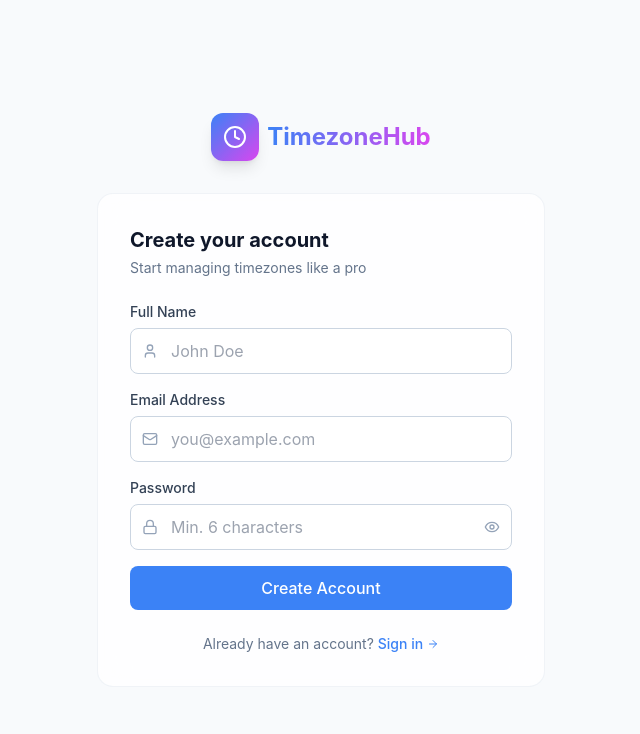
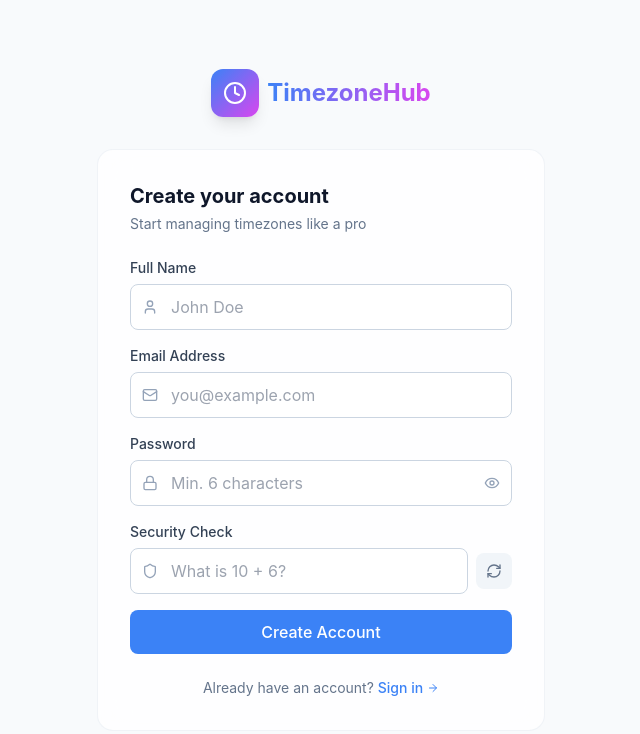
Before and after one commit to rmageshkumar/timezonehub, a Next.js app: page /auth/register in a window 1280 px wide. Shown: the top 734 px of the page, without its empty margins (319-959 px from the left). Built offline with nearby package versions, Linux system fonts and the light colour scheme; no server answers; the database is empty.

Commit message:
Add math captcha to registration page

```diff
--- /dev/null
+++ b/src/app/api/auth/captcha/route.ts
@@ -0,0 +1,48 @@
+import { NextResponse } from "next/server";
+import crypto from "crypto";
+
+function generateMathCaptcha(): { question: string; answer: number } {
+  const ops = ["+", "-", "×"];
+  const op = ops[Math.floor(Math.random() * ops.length)];
+  let a: number, b: number, answer: number;
+
+  switch (op) {
+    case "+":
+      a = Math.floor(Math.random() * 20) + 1;
+      b = Math.floor(Math.random() * 20) + 1;
+      answer = a + b;
+      break;
+    case "-":
+      a = Math.floor(Math.random() * 15) + 6;
+      b = Math.floor(Math.random() * a) + 1;
+      answer = a - b;
+      break;
+    case "×":
+      a = Math.floor(Math.random() * 9) + 1;
+      b = Math.floor(Math.random() * 9) + 1;
+      answer = a * b;
+      break;
+    default:
+      a = Math.floor(Math.random() * 20) + 1;
+      b = Math.floor(Math.random() * 20) + 1;
+      answer = a + b;
+  }
+
+  return {
+    question: `What is ${a} ${op} ${b}?`,
+    answer,
+  };
+}
+
+export async function GET() {
+  const secret = process.env.AUTH_SECRET || "fallback-secret";
+  const { question, answer } = generateMathCaptcha();
+
+  // Create token: "question|answer|timestamp" signed with HMAC
+  const timestamp = Date.now();
+  const payload = `${question}|${answer}|${timestamp}`;
+  const signature = crypto.createHmac("sha256", secret).update(payload).digest("hex");
+  const token = Buffer.from(`${payload}|${signature}`).toString("base64url");
+
+  return NextResponse.json({ question, token });
+}
--- a/src/app/api/auth/register/route.ts
+++ b/src/app/api/auth/register/route.ts
@@ -1,10 +1,54 @@
 import { NextRequest, NextResponse } from "next/server";
 import { prisma } from "@/lib/prisma";
 import bcrypt from "bcryptjs";
+import crypto from "crypto";
+
+function verifyCaptcha(token: string, answer: string): boolean {
+  if (!token || !answer) return false;
+
+  // Backward-compatible fallback: simple base64 token (generated client-side on API failure)
+  if (token.length < 20) {
+    try {
+      const expected = atob(token);
+      return expected === answer.trim();
+    } catch {
+      return false;
+    }
+  }
+
+  // HMAC-signed token
+  try {
+    const decoded = Buffer.from(token, "base64url").toString("utf-8");
+    const parts = decoded.split("|");
+    if (parts.length !== 4) return false;
+
+    const [, expectedAnswer, timestampStr, signature] = parts;
+
+    // Check expiry: 10 minutes
+    const timestamp = parseInt(timestampStr, 10);
+    if (Date.now() - timestamp > 10 * 60 * 1000) return false;
+
+    // Verify HMAC
+    const payload = parts.slice(0, 3).join("|");
+    const secret = process.env.AUTH_SECRET || "fallback-secret";
+    const expectedSig = crypto.createHmac("sha256", secret).update(payload).digest("hex");
+
+    if (signature !== expectedSig) return false;
+
+    return answer.trim() === expectedAnswer;
+  } catch {
+    return false;
+  }
+}
 
 export async function POST(request: NextRequest) {
   try {
-    const { name, email, password } = await request.json();
+    const { name, email, password, captchaToken, captchaAnswer } = await request.json();
+
+    // Validate captcha
+    if (!verifyCaptcha(captchaToken, captchaAnswer)) {
+      return NextResponse.json({ error: "Incorrect captcha answer. Please try again." }, { status: 400 });
+    }
 
     if (!email || !password) {
       return NextResponse.json({ error: "Email and password are required" }, { status: 400 });
--- a/src/app/auth/register/page.tsx
+++ b/src/app/auth/register/page.tsx
@@ -1,10 +1,10 @@
 "use client";
 
-import { useState } from "react";
+import { useState, useEffect, useCallback } from "react";
 import { signIn } from "next-auth/react";
 import { useRouter } from "next/navigation";
 import Link from "next/link";
-import { Clock, Mail, Lock, User, AlertCircle, Eye, EyeOff, ArrowRight } from "lucide-react";
+import { Clock, Mail, Lock, User, AlertCircle, Eye, EyeOff, ArrowRight, Shield, RefreshCw } from "lucide-react";
 import toast from "react-hot-toast";
 
 export default function RegisterPage() {
@@ -14,19 +14,52 @@ export default function RegisterPage() {
   const [showPassword, setShowPassword] = useState(false);
   const [loading, setLoading] = useState(false);
   const [error, setError] = useState("");
+  const [captchaQuestion, setCaptchaQuestion] = useState("");
+  const [captchaToken, setCaptchaToken] = useState("");
+  const [captchaAnswer, setCaptchaAnswer] = useState("");
+  const [captchaLoading, setCaptchaLoading] = useState(true);
   const router = useRouter();
+
+  const fetchCaptcha = useCallback(async () => {
+    setCaptchaLoading(true);
+    try {
+      const res = await fetch("/api/auth/captcha");
+      const data = await res.json();
+      setCaptchaQuestion(data.question);
+      setCaptchaToken(data.token);
+      setCaptchaAnswer("");
+    } catch {
+      // fallback captcha
+      const a = Math.floor(Math.random() * 10) + 1;
+      const b = Math.floor(Math.random() * 10) + 1;
+      setCaptchaQuestion(`What is ${a} + ${b}?`);
+      setCaptchaToken(btoa(`${a + b}`));
+      setCaptchaAnswer("");
+    }
+    setCaptchaLoading(false);
+  }, []);
+
+  useEffect(() => {
+    fetchCaptcha();
+  }, [fetchCaptcha]);
 
   const handleSubmit = async (e: React.FormEvent) => {
     e.preventDefault();
     setLoading(true);
     setError("");
 
+    if (!captchaAnswer.trim()) {
+      setError("Please answer the captcha");
+      setLoading(false);
+      return;
+    }
+
     try {
       // Register
       const res = await fetch("/api/auth/register", {
         method: "POST",
         headers: { "Content-Type": "application/json" },
-        body: JSON.stringify({ name, email, password }),
+        body: JSON.stringify({ name, email, password, captchaToken, captchaAnswer }),
       });
 
       const data = await res.json();
@@ -34,6 +67,7 @@ export default function RegisterPage() {
       if (!res.ok) {
         setError(data.error || "Registration failed");
         toast.error(data.error || "Registration failed");
+        fetchCaptcha(); // refresh captcha on failure
         setLoading(false);
         return;
       }
@@ -113,6 +147,36 @@ export default function RegisterPage() {
               </div>
             </div>
 
+            {/* Captcha */}
+            <div>
+              <label className="block text-sm font-medium text-slate-700 dark:text-slate-300 mb-1.5">
+                Security Check
+              </label>
+              <div className="flex items-center gap-2">
+                <div className="relative flex-1">
+                  <Shield className="absolute left-3 top-1/2 -translate-y-1/2 w-4 h-4 text-slate-400" />
+                  <input
+                    type="text"
+                    required
+                    value={captchaAnswer}
+                    onChange={(e) => setCaptchaAnswer(e.target.value)}
+                    className="input-field pl-10"
+                    placeholder={captchaLoading ? "Loading..." : captchaQuestion}
+                    autoComplete="off"
+                  />
+                </div>
+                <button
+                  type="button"
+                  onClick={fetchCaptcha}
+                  disabled={captchaLoading}
+                  className="p-2.5 rounded-lg bg-slate-100 dark:bg-slate-800 hover:bg-slate-200 dark:hover:bg-slate-700 text-slate-500 transition-colors"
+                  title="Refresh captcha"
+                >
+                  <RefreshCw className={`w-4 h-4 ${captchaLoading ? "animate-spin" : ""}`} />
+                </button>
+              </div>
+            </div>
+
             <button type="submit" disabled={loading}
               className="btn-primary w-full flex items-center justify-center gap-2">
               {loading ? <div className="w-4 h-4 border-2 border-white border-t-transparent rounded-full animate-spin" /> : null}
```
